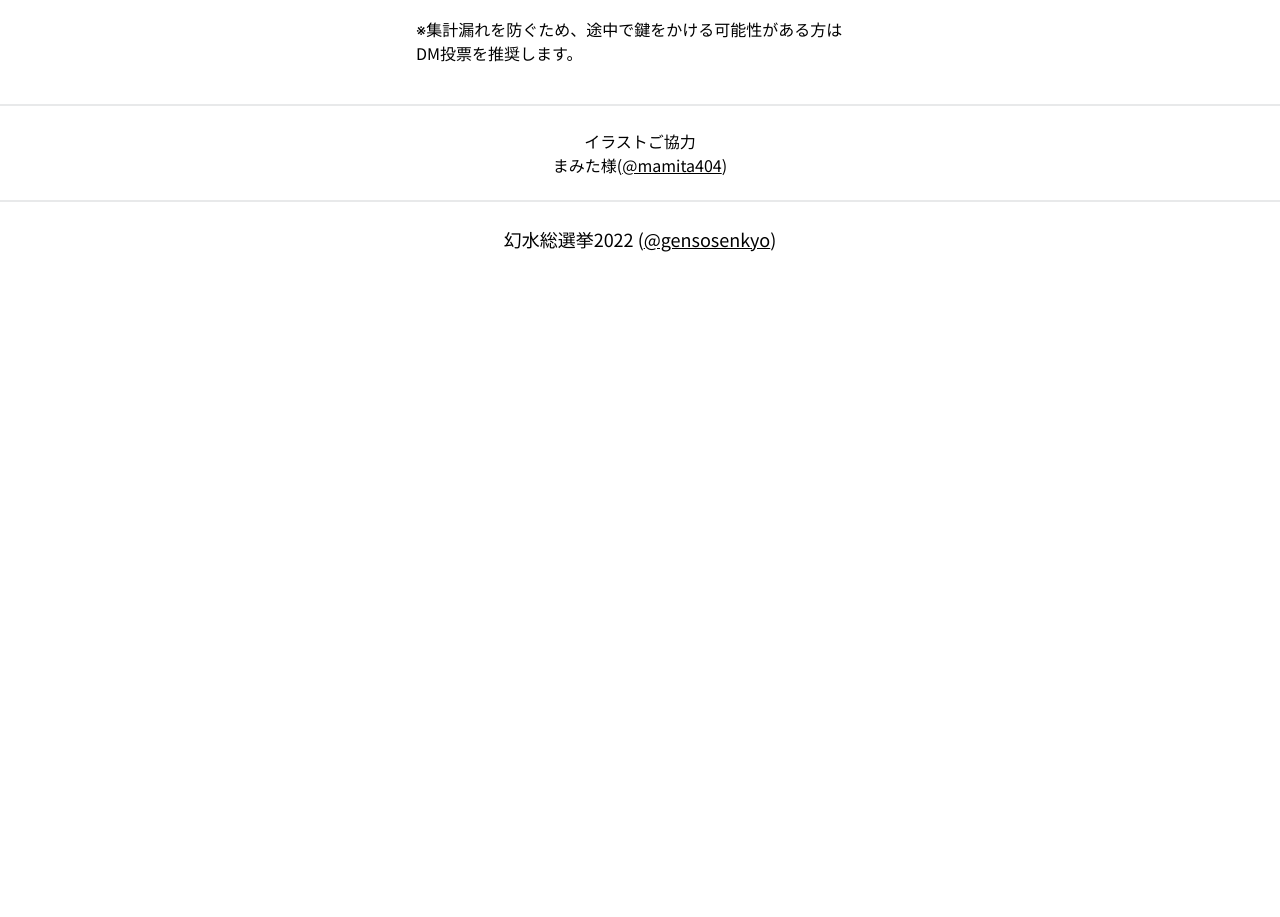
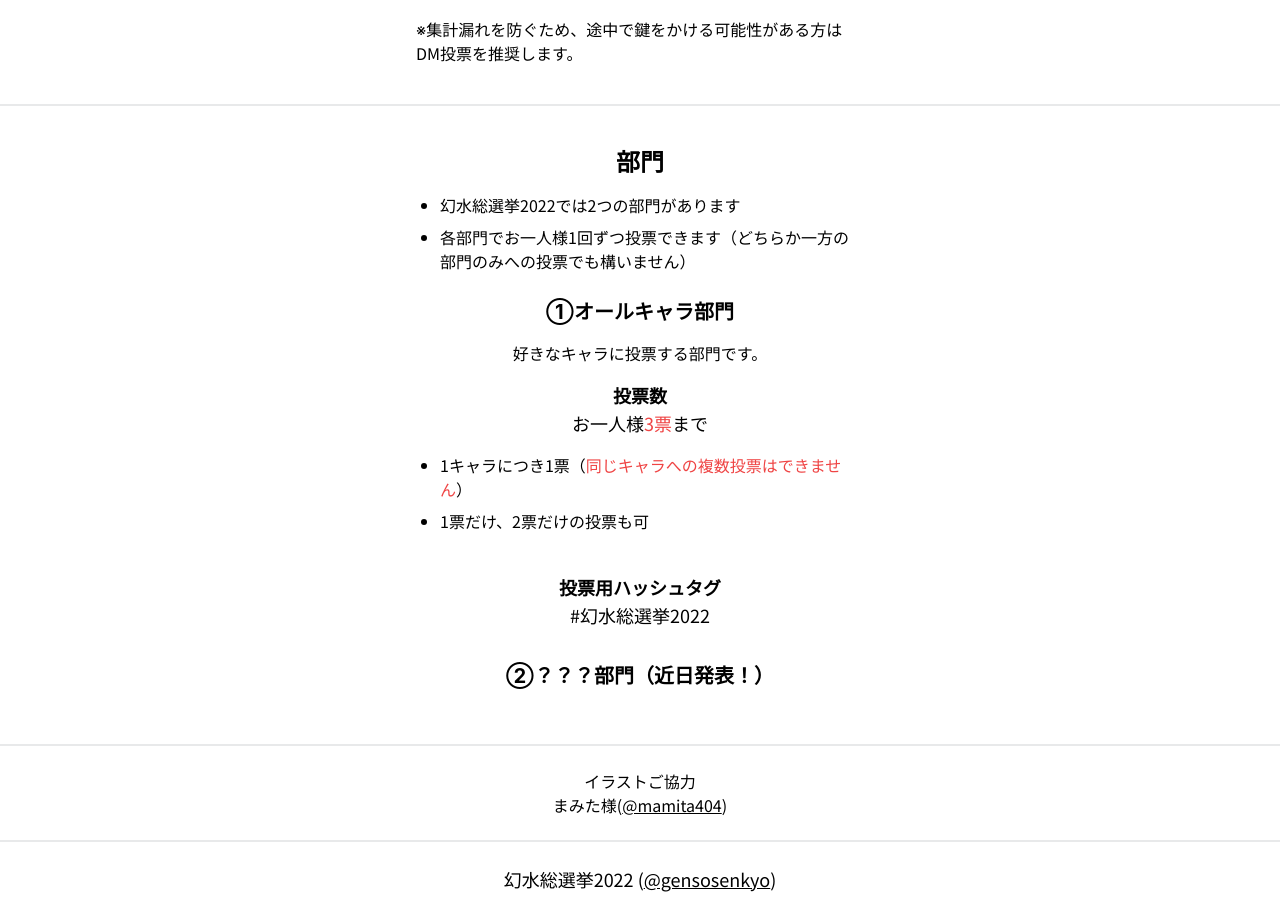
Before and after one commit to true-runes/suikoden-election-2022-frontend, a Next.js app: page / in a window 1280 px wide. Shown: the part 2240-3157 px from the top of the page. Before the commit the page ends 2517 px from the top, so only its background shows below. Built offline with nearby package versions, Linux system fonts and the light colour scheme; no server answers; a web font is replaced by a local one.

Commit message:
feat: 🎸 「部門」の説明のコンポーネントを追加した (#199)
* feat: 🎸 「投票方法」のコンポーネントを追加した

* feat: 🎸 「部門」の説明のコンポーネントを追加した

* Resolve pages/index.tsx conflict

```diff
--- /dev/null
+++ b/components/Departments.tsx
@@ -0,0 +1,57 @@
+import type { NextPage } from 'next'
+
+const Departments: NextPage = () => {
+  return (
+    <div className="bg-white text-black">
+      <div className="hero">
+        <div className="hero-content text-center">
+          <div className="max-w-md">
+            <h1 className="text-2xl font-bold pb-4">部門</h1>
+            <div className="text-base text-left pb-4">
+              <ul className="list-disc pl-6 pr-2">
+                <li className="pb-2">幻水総選挙2022では2つの部門があります</li>
+                <li className="pb-2">
+                  各部門でお一人様1回ずつ投票できます（どちらか一方の部門のみへの投票でも構いません）
+                </li>
+              </ul>
+            </div>
+            <div className="pb-4">
+              <h2 className="text-xl font-bold pb-4">①オールキャラ部門</h2>
+              <p className="text-base text-center pb-4">
+                好きなキャラに投票する部門です。
+              </p>
+              <div className="pb-4">
+                <h3 className="text-lg font-bold">投票数</h3>
+                <p className="text-lg pb-4">
+                  お一人様<span className="text-red-500">3票</span>まで
+                </p>
+                <div className="text-base text-left pb-4">
+                  <ul className="list-disc pl-6 pr-2">
+                    <li className="pb-2">
+                      1キャラにつき1票（
+                      <span className="text-red-500">
+                        同じキャラへの複数投票はできません
+                      </span>
+                      ）
+                    </li>
+                    <li className="pb-2">1票だけ、2票だけの投票も可</li>
+                  </ul>
+                </div>
+              </div>
+              <div className="pb-4">
+                <h3 className="text-lg font-bold">投票用ハッシュタグ</h3>
+                <p className="text-lg">#幻水総選挙2022</p>
+              </div>
+            </div>
+
+            <h2 className="text-xl font-bold pb-4">
+              ②？？？部門（近日発表！）
+            </h2>
+          </div>
+        </div>
+      </div>
+    </div>
+  )
+}
+
+export default Departments
--- a/pages/index.tsx
+++ b/pages/index.tsx
@@ -8,6 +8,8 @@ import HumbergerNavigation from '../components/HumbergerMenu/Navigation'
 
 import EventSummary from '../components/EventSummary'
 import HowToVote from '../components/HowToVote'
+import Departments from '../components/Departments'
+
 // import SenkyoUndou from '../components/SenkyoUndou'
 // import KaihyoIllustStatus from '../components/KaihyoIllustStatus'
 // import TouhyouCheck from '../components/TouhyouCheck'
@@ -112,6 +114,9 @@ const Home: NextPage = () => {
         <HowToVote />
 
         <div className="divider" />
+        <Departments />
+
+        <div className="divider" />
         <IllustratedBy />
 
         <div className="divider" />
```
